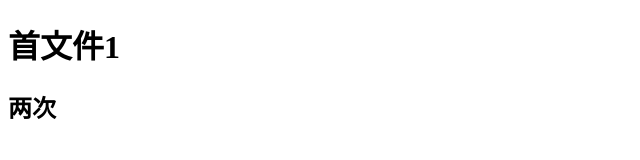
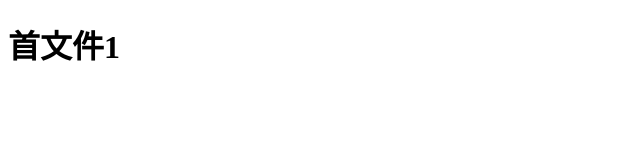
Before and after one commit to skyApril/testAdmin, a plain HTML site: page index.html in a window 1280 px wide. Shown: the whole page, without its empty margins (0-640 px from the left). Drawn offline with Linux system fonts and the light colour scheme.

Commit message:
Revert "add"
This reverts commit 0f870382da3fb06bc0ed2910a925981c68ac157a.

```diff
--- a/index.html
+++ b/index.html
@@ -7,6 +7,5 @@
 </head>
 <body>
   <h1>首文件1</h1>
-  <h2>两次</h2>
 </body>
 </html>
```
